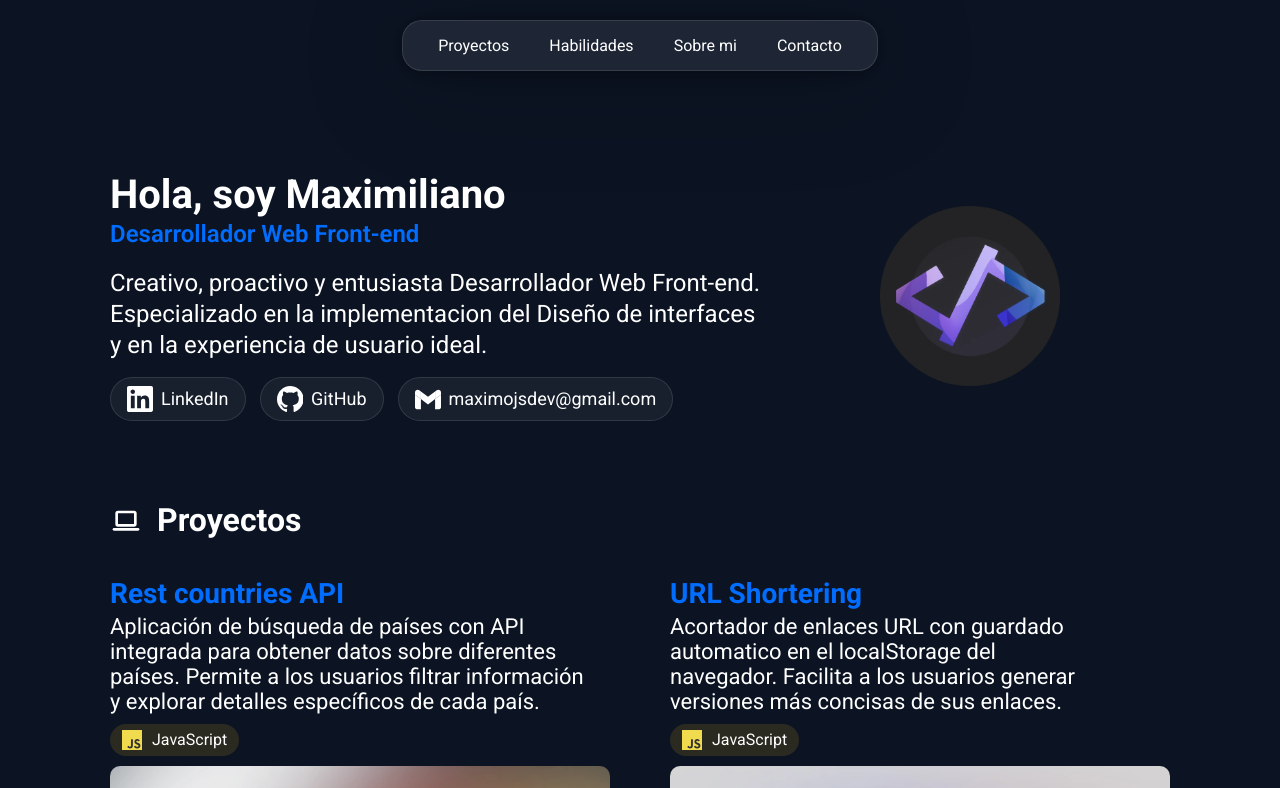
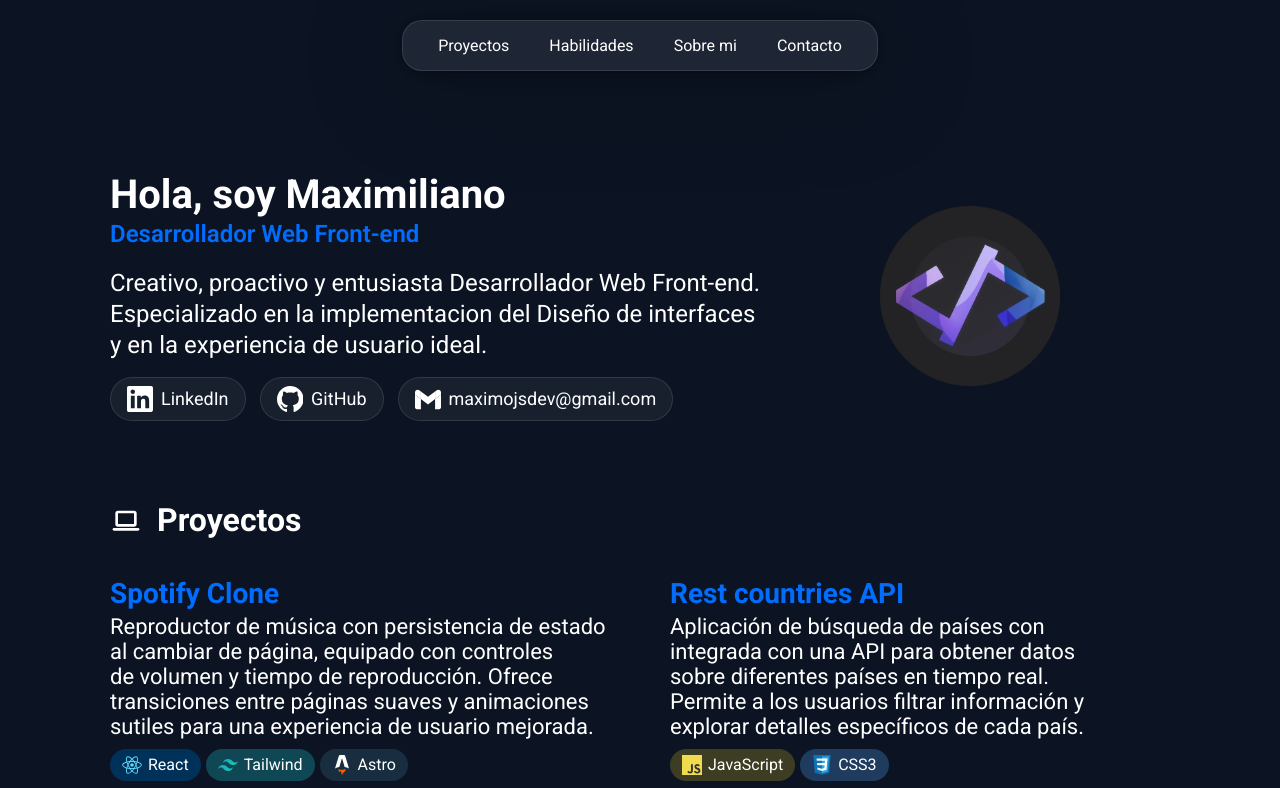
Before and after one commit to MaximoJSDev/MaximoJSDev.github.io, an Astro site: page / in a window 1280 px wide. Shown: the top 788 px of the page. Built offline with nearby package versions, Linux system fonts and the light colour scheme; Astro itself is replaced by a stand-in of ours.

Commit message:
Agrega proyecto spotify

```diff
--- a/src/components/Projects.astro
+++ b/src/components/Projects.astro
@@ -5,13 +5,19 @@
     name: "JavaScript",
     icon: "javascript",
     color: "#fff",
-    bg: "#2b2a20",
+    bg: "#414123e8",
+  },
+  css: {
+    name: "CSS3",
+    icon: "css3",
+    color: "#fff",
+    bg: "#264a73bf",
   },
   react: {
     name: "React",
     icon: "react",
     color: "#fff",
-    bg: "#ac5637",
+    bg: "#003159",
   },
   vue: {
     name: "Vue.js",
@@ -29,27 +35,39 @@
     name: "Nuxt.js",
     icon: "nuxt",
     color: "#fff",
-    bg: "#152939",
+    bg: "#14403f",
+  },
+  astro: {
+    name: "Astro",
+    icon: "astro",
+    color: "#fff",
+    bg: "#182e40",
+  },
+  tailwind: {
+    name: "Tailwind",
+    icon: "tailwindcss",
+    color: "#fff",
+    bg: "#104755",
   },
 };
 const PROJECTS = [
   {
+    title: "Spotify Clone",
+    description:
+      "Reproductor de música con persistencia de estado al cambiar de página, equipado con controles de volumen y tiempo de reproducción. Ofrece transiciones entre páginas suaves y animaciones sutiles para una experiencia de usuario mejorada.",
+    link: "https://maximojsdev.github.io/Url-Shortening-Api/",
+    repo: "https://github.com/MaximoJSDev/Url-Shortening-Api",
+    image: "/images/spotify.webp",
+    tags: [TAGS.react, TAGS.tailwind, TAGS.astro],
+  },
+  {
     title: "Rest countries API",
     description:
-      "Aplicación de búsqueda de países con API integrada para obtener datos sobre diferentes países. Permite a los usuarios filtrar información y explorar detalles específicos de cada país.",
+      "Aplicación de búsqueda de países con integrada con una API para obtener datos sobre diferentes países en tiempo real. Permite a los usuarios filtrar información y explorar detalles específicos de cada país.",
     link: "https://maximojsdev.github.io/Rest-countries-API/",
     repo: "https://github.com/MaximoJSDev/Rest-countries-API",
     image: "/images/contries-api.webp",
-    tags: [TAGS.javascript],
-  },
-  {
-    title: "URL Shortering",
-    description:
-      "Acortador de enlaces URL con guardado automatico en el localStorage del navegador. Facilita a los usuarios generar versiones más concisas de sus enlaces.",
-    link: "https://maximojsdev.github.io/Url-Shortening-Api/",
-    repo: "https://github.com/MaximoJSDev/Url-Shortening-Api",
-    image: "/images/url-short.webp",
-    tags: [TAGS.javascript],
+    tags: [TAGS.javascript, TAGS.css],
   },
   {
     title: "IP Tracker",
@@ -67,7 +85,7 @@
     link: "https://space-tourism-maximojsdev.vercel.app/",
     repo: "https://space-tourism-maximojsdev.vercel.app/",
     image: "/images/space.webp",
-    tags: [TAGS.nuxt],
+    tags: [TAGS.nuxt, TAGS.css],
   },
 ];
 ---
@@ -132,6 +150,7 @@
     display: flex;
     align-items: center;
     margin-bottom: 10px;
+    gap: 5px;
   }
   li {
     list-style: none;
@@ -140,10 +159,11 @@
     font-size: 16px;
     padding: 6px 12px;
     border-radius: 30px;
-    column-gap: 10px;
+    column-gap: 6px;
   }
   li img {
     height: 20px;
+    width: 20px;
   }
   .project__img {
     aspect-ratio: 3/2;
```
Also changed, not shown: public/images/spotify.webp (added).
